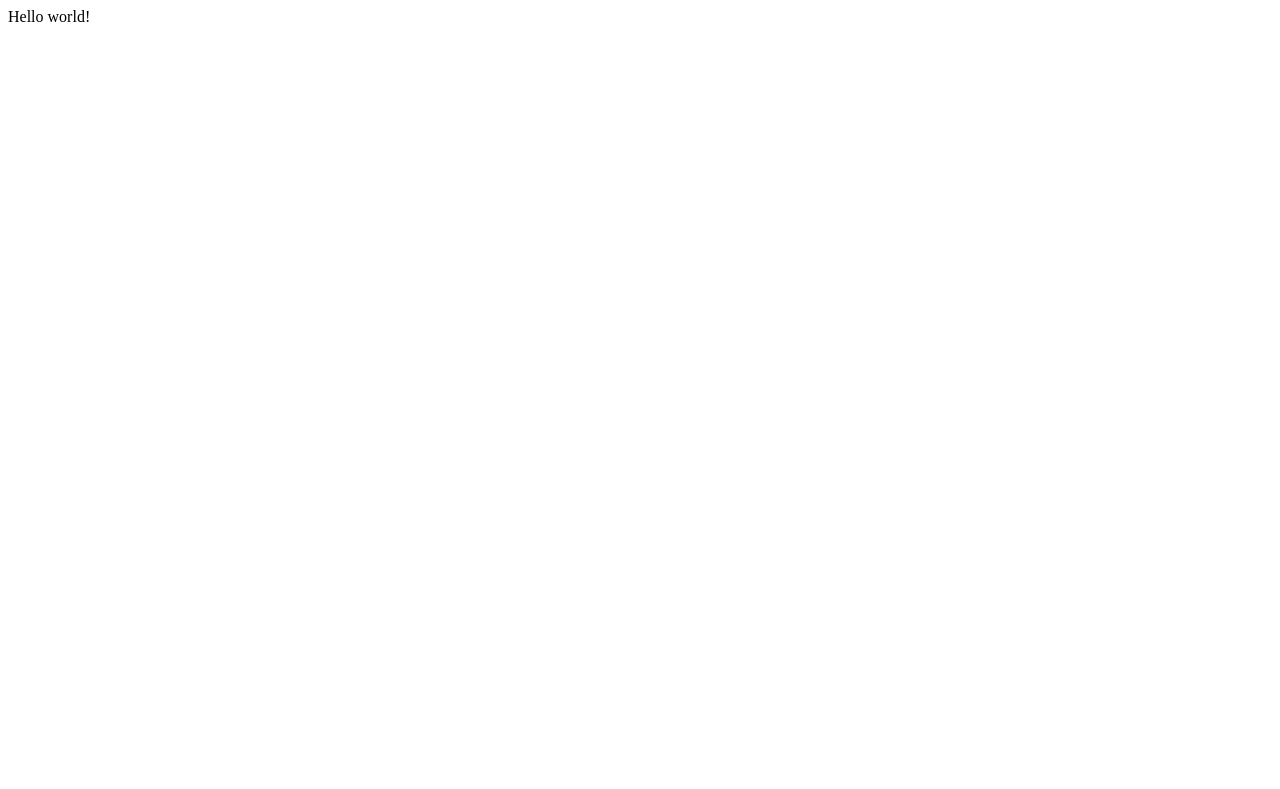
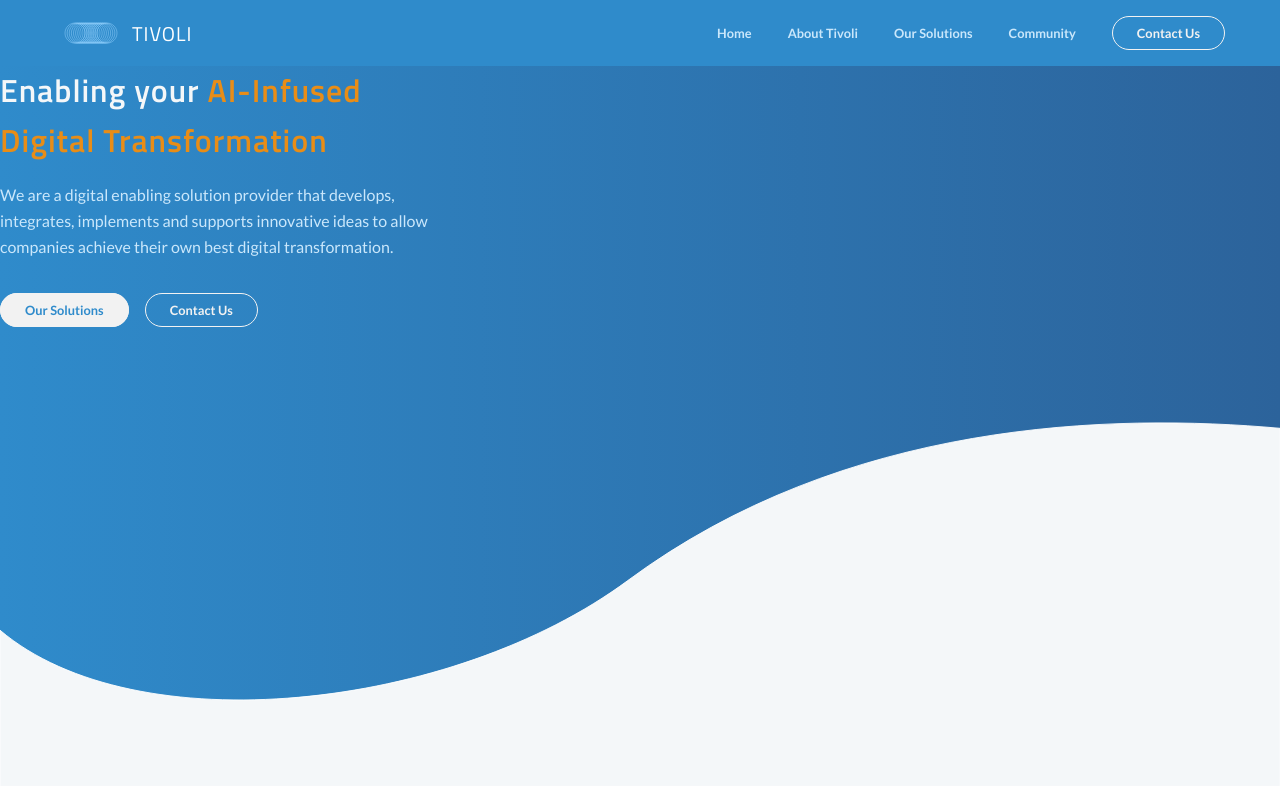
Before and after one commit to tomyfalgui/tivoli, a Gatsby site: page / in a window 1280 px wide. Built offline with nearby package versions, Linux system fonts and the light colour scheme; Gatsby itself is replaced by a stand-in of ours.

Commit message:
finished initial

```diff
--- a/gatsby-config.js
+++ b/gatsby-config.js
@@ -5,5 +5,23 @@
  */
 
 module.exports = {
-  /* Your site config here */
+  plugins: [
+    `gatsby-plugin-styled-components`,
+    {
+      resolve: "gatsby-plugin-web-font-loader",
+      options: {
+        google: {
+          families: ["Lato:400,700", "Titillium+Web:400,600"],
+        },
+      },
+    },
+    {
+      resolve: "gatsby-plugin-react-svg",
+      options: {
+        rule: {
+          include: /assets/,
+        },
+      },
+    },
+  ],
 }
--- a/package.json
+++ b/package.json
@@ -15,8 +15,12 @@
   },
   "dependencies": {
     "gatsby": "^2.19.7",
+    "gatsby-plugin-react-svg": "^3.0.0",
+    "gatsby-plugin-styled-components": "^3.1.19",
+    "gatsby-plugin-web-font-loader": "^1.0.4",
     "react": "^16.12.0",
-    "react-dom": "^16.12.0"
+    "react-dom": "^16.12.0",
+    "styled-components": "^5.0.1"
   },
   "devDependencies": {
     "prettier": "^1.19.1"
--- /dev/null
+++ b/src/components/Hero.js
@@ -0,0 +1,80 @@
+import React from "react"
+import styled from "styled-components"
+
+import { CtaLinkExternal, CtaLinkInternal } from "../shared/styles/CTA"
+import Curve from "../assets/curve.svg"
+
+const HeroStyles = styled.section`
+  display: flex;
+  position: relative;
+  background-image: linear-gradient(
+    270deg,
+    #253670 0%,
+    #2c639b 0.01%,
+    #2f8bcb 100%
+  );
+  min-height: 90vh;
+
+  svg {
+    width: 100%;
+    position: absolute;
+    bottom: 0;
+  }
+
+  .button-container {
+    margin-top: 40px;
+  }
+`
+
+const DescriptionHeader = styled.h2`
+  font-weight: 600;
+  font-size: 32px;
+  line-height: 156.69%;
+  letter-spacing: 0.03em;
+  font-family: "Titillium Web";
+
+  color: #f4f7f9;
+  span {
+    color: #e88d17;
+  }
+`
+
+const DescriptionText = styled.p`
+  font-family: "Lato", sans-serif;
+  font-size: 16px;
+  line-height: 164.69%;
+  color: #cae7fb;
+  max-width: 450px;
+  margin-top: 16px;
+`
+
+function Hero() {
+  return (
+    <HeroStyles>
+      <div className="description">
+        <DescriptionHeader>
+          Enabling your{" "}
+          <span>
+            AI-Infused <br />
+            Digital Transformation
+          </span>
+        </DescriptionHeader>
+        <DescriptionText>
+          We are a digital enabling solution provider that develops, integrates,
+          implements and supports innovative ideas to allow companies achieve
+          their own best digital transformation.
+        </DescriptionText>
+        <div className="button-container">
+          <CtaLinkExternal to="/solutions/" inverted="yes" right="16">
+            Our Solutions
+          </CtaLinkExternal>
+          <CtaLinkInternal href="#contact-us">Contact Us</CtaLinkInternal>
+        </div>
+      </div>
+      <div className="illustrations"></div>
+      <Curve />
+    </HeroStyles>
+  )
+}
+
+export default Hero
--- /dev/null
+++ b/src/components/Layout.js
@@ -0,0 +1,16 @@
+import React from "react"
+import { createGlobalStyle } from "styled-components"
+import NavBar from "./NavBar"
+import "../styles/minireset.css"
+
+const GlobalStyles = createGlobalStyle`
+  font-family: 'Lato', sans-serif;
+`
+
+export default ({ children }) => (
+  <main>
+    <GlobalStyles></GlobalStyles>
+    <NavBar />
+    {children}
+  </main>
+)
--- /dev/null
+++ b/src/components/NavBar.js
@@ -0,0 +1,51 @@
+import React from "react"
+import { Link } from "gatsby"
+
+import styled from "styled-components"
+
+import { CtaLinkInternal } from "../shared/styles/CTA"
+import Logo from "../assets/logo.svg"
+
+const NavBarStyles = styled.nav`
+  display: flex;
+  align-items: center;
+  background-color: #2f8bcb;
+  box-shadow: 0px 4px 4px rgba(0, 0, 0, 0.05);
+  padding: 16px 55px 16px 64px;
+`
+
+const LogoMark = styled.h1`
+  font-family: "Titillium Web", sans-serif;
+  font-size: 20px;
+  letter-spacing: 0.05em;
+  color: #ffffff;
+  margin-left: 14px;
+  margin-right: auto;
+`
+
+const LinkStyles = styled(Link)`
+  color: #cae7fb;
+  text-decoration: none;
+  font-family: "Lato", sans-serif;
+  font-size: 12.8px;
+  font-weight: bold;
+  margin-right: 36px;
+`
+
+const NavBar = function() {
+  return (
+    <NavBarStyles>
+      <Logo />
+      <LogoMark>TIVOLI</LogoMark>
+      <LinkStyles activeClassName="active-link" to="/">
+        Home
+      </LinkStyles>
+      <LinkStyles to="/about/">About Tivoli</LinkStyles>
+      <LinkStyles to="/solutions/">Our Solutions</LinkStyles>
+      <LinkStyles to="/community/">Community</LinkStyles>
+      <CtaLinkInternal href="#contact-us">Contact Us</CtaLinkInternal>
+    </NavBarStyles>
+  )
+}
+
+export default NavBar
--- a/src/pages/index.js
+++ b/src/pages/index.js
@@ -1,3 +1,11 @@
 import React from "react"
+import Layout from "../components/Layout"
+import Hero from "../components/Hero"
 
-export default () => <div>Hello world!</div>
+export default () => {
+  return (
+    <Layout>
+      <Hero />
+    </Layout>
+  )
+}
--- /dev/null
+++ b/src/shared/styles/CTA.js
@@ -0,0 +1,40 @@
+import styled, { css } from "styled-components"
+import { Link } from "gatsby"
+
+export const CtaLinkInternal = styled.a`
+  text-decoration: none;
+  font-family: "Lato", sans-serif;
+  font-size: 12.8px;
+  font-weight: bold;
+  color: #f2f2f2;
+  padding: 8px 24px;
+  border: 1px solid #f2f2f2;
+  box-sizing: border-box;
+  border-radius: 46px;
+
+  ${p =>
+    p.inverted === "yes" &&
+    css`
+      background-color: #f2f2f2;
+      color: #2f8bcb;
+    `}
+`
+
+export const CtaLinkExternal = styled(Link)`
+  text-decoration: none;
+  font-family: "Lato", sans-serif;
+  font-size: 12.8px;
+  font-weight: bold;
+  color: #f2f2f2;
+  padding: 8px 24px;
+  border: 1px solid #f2f2f2;
+  box-sizing: border-box;
+  border-radius: 46px;
+  margin-right: ${p => `${p.right}px`};
+  ${p =>
+    p.inverted === "yes" &&
+    css`
+      background-color: #f2f2f2;
+      color: #2f8bcb;
+    `}
+`
--- /dev/null
+++ b/src/styles/minireset.css
@@ -0,0 +1,73 @@
+/*! minireset.css v0.0.6 | MIT License | github.com/jgthms/minireset.css */
+html,
+body,
+p,
+ol,
+ul,
+li,
+dl,
+dt,
+dd,
+blockquote,
+figure,
+fieldset,
+legend,
+textarea,
+pre,
+iframe,
+hr,
+h1,
+h2,
+h3,
+h4,
+h5,
+h6 {
+  margin: 0;
+  padding: 0;
+}
+h1,
+h2,
+h3,
+h4,
+h5,
+h6 {
+  font-size: 100%;
+  font-weight: normal;
+}
+ul {
+  list-style: none;
+}
+button,
+input,
+select,
+textarea {
+  margin: 0;
+}
+html {
+  box-sizing: border-box;
+}
+*,
+*::before,
+*::after {
+  box-sizing: inherit;
+}
+img,
+video {
+  height: auto;
+  max-width: 100%;
+}
+iframe {
+  border: 0;
+}
+table {
+  border-collapse: collapse;
+  border-spacing: 0;
+}
+td,
+th {
+  padding: 0;
+}
+td:not([align]),
+th:not([align]) {
+  text-align: left;
+}
```
Also changed, not shown: src/assets/curve.svg (added), src/assets/logo.svg (added), 1 other file.
